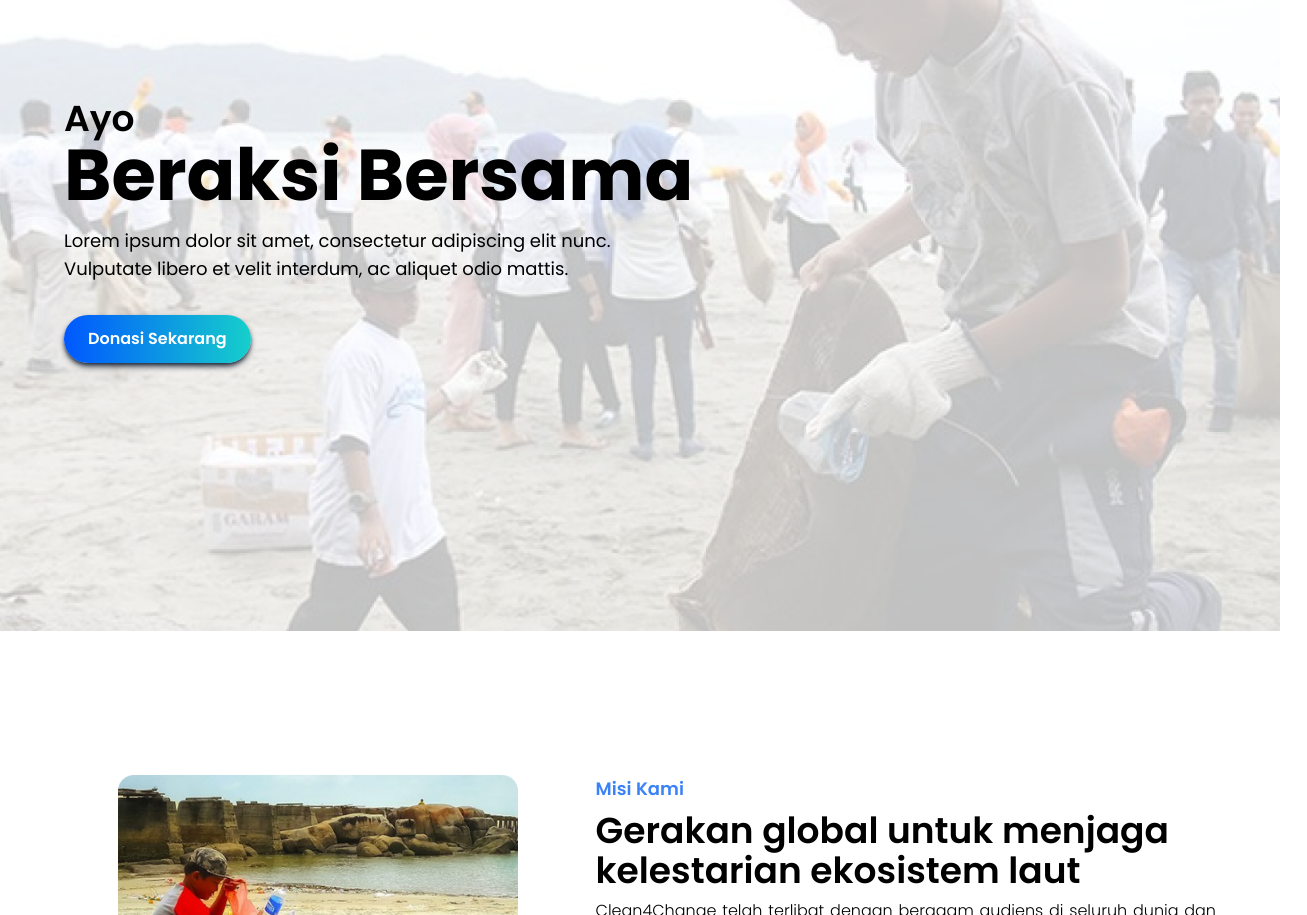
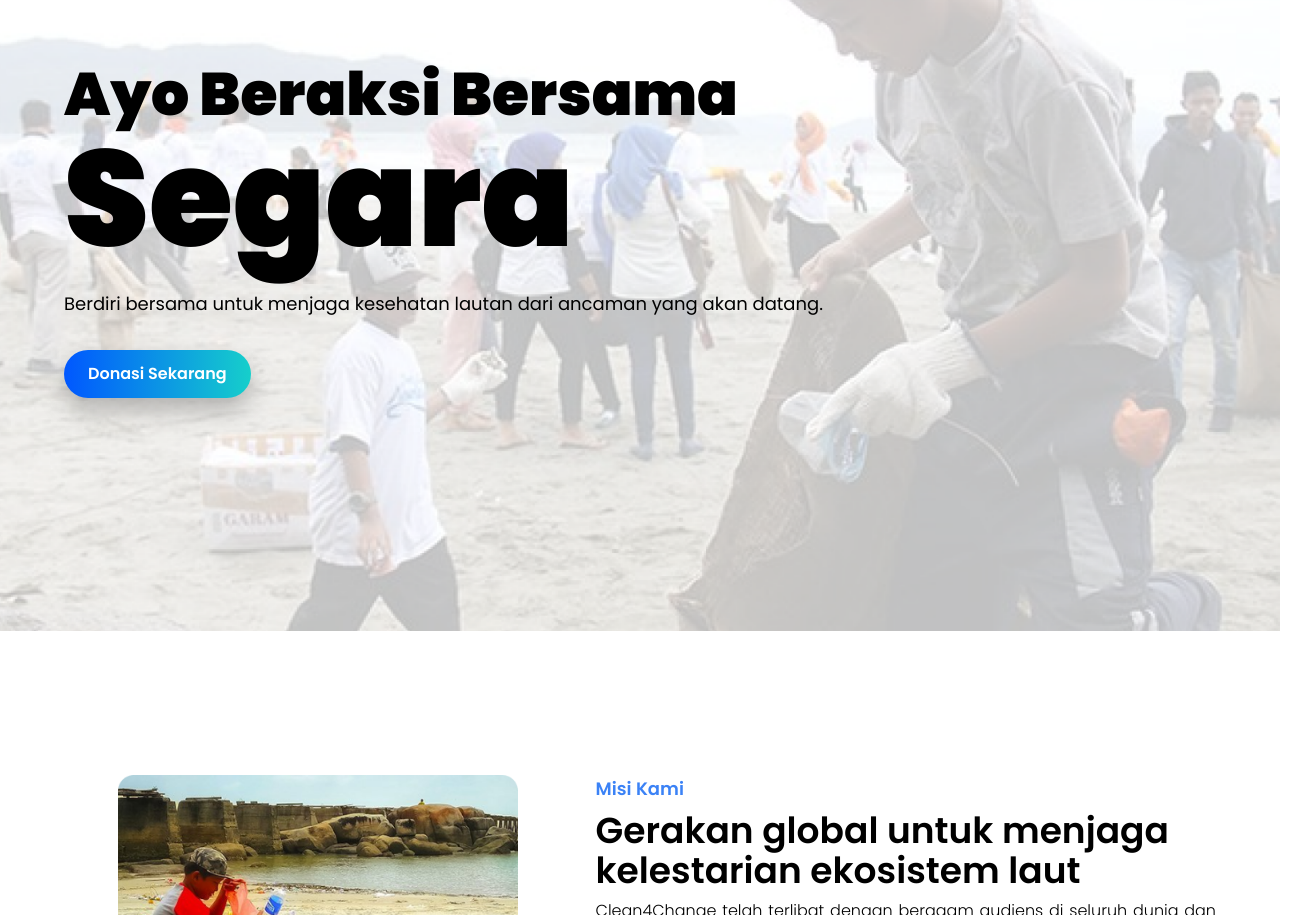
Before and after one commit to abizaqli07/invention-udayana, a React (Create React App) app: page /takeaction in a window 1280 px wide. Shown: the part 169-1084 px from the top of the page, 1307 px wide, since content can reach past the window. Built offline with nearby package versions, Linux system fonts and the light colour scheme.

Commit message:
tambah animasi di take action

```diff
--- a/src/components/subComponents/AboutHeader.jsx
+++ b/src/components/subComponents/AboutHeader.jsx
@@ -6,7 +6,7 @@ function AboutHeader() {
       <div className='flex about__hero w-full h-full'>
         <div className='flex flex-col justify-center items-center layout text-center lg:items-start lg:text-left'>
           <div className='text-6xl font-black' data-aos='fade-up' data-aos-duration='500'>Kami adalah</div>
-          <div className='text-[8.5rem] font-black leading-[1.1]' data-aos='fade-up' data-aos-duration='500' data-aos-delay='100'>Sagara</div>
+          <div className='text-[8.5rem] font-black leading-[1.1]' data-aos='fade-up' data-aos-duration='500' data-aos-delay='100'>Segara</div>
           <div className='text-normal pt-4' data-aos='fade-up' data-aos-duration='500' data-aos-delay='200'>Berdiri bersama untuk menjaga kesehatan lautan dari ancaman yang akan datang.</div>
           <div className='mt-8 flex flex-col gap-4' data-aos='fade-up' data-aos-duration='1000' data-aos-delay='1000'>
           <div className='py-3 px-6 rounded-full gradient-primary drop-shadow-[0px_12px_12px_rgba(0,0,0,0.25)] hover:drop-shadow-[0px_10px_10px_rgba(0,0,0,0.25)]  shadow-slate-800 font-semibold text-white cursor-pointer'>Donasi Sekarang</div>
--- a/src/components/subComponents/Donation/ConfirmDonation.jsx
+++ b/src/components/subComponents/Donation/ConfirmDonation.jsx
@@ -22,7 +22,7 @@ function ConfirmDonation(props) {
           <div className='donation__link-active pl-6' >Konfimasi Data & Donasi</div>
         </div>
 
-        <div className='min-w-[350px] flex flex-col p-12 bg-slate-100 rounded-xl max-w-sm self-center justify-self-center lg:self-start lg:justify-self-start'>
+        <div className='min-w-[350px] flex flex-col p-12 bg-slate-100 rounded-xl max-w-sm self-center justify-self-center lg:self-start lg:justify-self-start' data-aos='fade-left' data-aos-duration='500' data-aos-delay='100'>
           <div className='text-h3 font-bold mb-12'>Ringkasan Donasi</div>
           <div className='flex flex-col gap-1 text-small font-light pb-4 border-b-[1px] border-slate-800'>
 
--- a/src/components/subComponents/Donation/Donation.jsx
+++ b/src/components/subComponents/Donation/Donation.jsx
@@ -27,7 +27,7 @@ function Donation(props) {
           <div className='donation__link' onClick={props.showConfirm}>Konfimasi Data & Donasi</div>
         </div>
 
-        <form className='flex flex-col gap-4'>
+        <form className='flex flex-col gap-4' data-aos='fade-left' data-aos-duration='500' data-aos-delay='100'>
           <div className='text-h2 font-bold'>Donasi</div>
 
           <div className='grid grid-cols-1 gap-2 md:grid-cols-2'>
--- a/src/components/subComponents/News.jsx
+++ b/src/components/subComponents/News.jsx
@@ -60,7 +60,7 @@ function News() {
           {/* =========== NEWS CARD =========== */}
           <div className='news__card w-[300px] h-auto min-h-[380px] flex flex-col gap-4 relative overflow-hidden rounded-2xl transition-all duration-300 ease-in-out' data-aos='fade-up' data-aos-duration='1000' data-aos-delay='500'>
             <div className='news__image news__image4 w-[300px] h-[200px] transition-all duration-300 ease-in-out rounded-2xl  delay-100'></div>
-            <div className='news__content flex flex-col gap-1 absolute z-20 left-0 bottom-0 p-4 transition-all duration-100 ease-out delay-100' data-aos='fade-up' data-aos-duration='1000' data-aos-delay='1000'>
+            <div className='news__content flex flex-col gap-1 absolute z-20 left-0 bottom-0 p-4 transition-all duration-100 ease-out delay-100'>
               <div className='text-h3 font-semibold mb-2'>700 Orang Diselamatkan!</div>
               <div className='text-small font-light mb-4'>Italia menyelamatkan hampir 700 imigran di pantai Calabria.</div>
               <div className='flex justify-between items-center mt-2'>
@@ -73,7 +73,7 @@ function News() {
           {/* =========== NEWS CARD =========== */}
           <div className='news__card w-[300px] h-auto min-h-[380px] flex flex-col gap-4 relative overflow-hidden rounded-2xl transition-all duration-300 ease-in-out' data-aos='fade-up' data-aos-duration='1000' data-aos-delay='500'>
             <div className='news__image news__image5 w-[300px] h-[200px] transition-all duration-300 ease-in-out rounded-2xl  delay-100'></div>
-            <div className='news__content flex flex-col gap-1 absolute z-20 left-0 bottom-0 p-4 transition-all duration-100 ease-out delay-100' data-aos='fade-up' data-aos-duration='1000' data-aos-delay='1000'>
+            <div className='news__content flex flex-col gap-1 absolute z-20 left-0 bottom-0 p-4 transition-all duration-100 ease-out delay-100' data-aos='fade-up'>
               <div className='text-h3 font-semibold mb-2'>Shinzo Abe</div>
               <div className='text-small font-light mb-4'>Kedigdayaan Maritim Jepang pada masa Shinzo Abe.</div>
               <div className='flex justify-between items-center mt-2'>
@@ -86,7 +86,7 @@ function News() {
           {/* =========== NEWS CARD =========== */}
           <div className='news__card w-[300px] h-auto min-h-[380px] flex flex-col gap-4 relative overflow-hidden rounded-2xl transition-all duration-300 ease-in-out' data-aos='fade-up' data-aos-duration='1000' data-aos-delay='500'>
             <div className='news__image news__image6 w-[300px] h-[200px] transition-all duration-300 ease-in-out rounded-2xl  delay-100'></div>
-            <div className='news__content flex flex-col gap-1 absolute z-20 left-0 bottom-0 p-4 transition-all duration-100 ease-out delay-100' data-aos='fade-up' data-aos-duration='1000' data-aos-delay='1000'>
+            <div className='news__content flex flex-col gap-1 absolute z-20 left-0 bottom-0 p-4 transition-all duration-100 ease-out delay-100' data-aos='fade-up'>
               <div className='text-h3 font-semibold mb-2'>Ancol milik siapa?</div>
               <div className='text-small font-light mb-4'>Hak milik antara Ciputra dengan Pemprov Jakarta.</div>
               <div className='flex justify-between items-center mt-2'>
--- a/src/components/subComponents/TakeActionDonation.jsx
+++ b/src/components/subComponents/TakeActionDonation.jsx
@@ -14,7 +14,7 @@ function TakeActionDonation() {
 
   return (
     <div className='w-full donation__background py-20 mb-36'>
-      <div className='layout flex justify-center items-center'>
+      <div className='layout flex justify-center items-center' data-aos='zoom-in' data-aos-duration='500' data-aos-delay='1000'>
         {
           toggle.tabType === 'personal' && <PersonalData showPersonal={() => toggleHandler('personal')} showDonation={() => toggleHandler('donation')} showConfirm={() => toggleHandler('confirm')}/>
         }
--- a/src/components/subComponents/TakeActionHeader.jsx
+++ b/src/components/subComponents/TakeActionHeader.jsx
@@ -5,11 +5,11 @@ function TakeActionHeader() {
     <div className='w-full h-[100vh] bg-slate-400 relative'>
       <div className='flex takeaction__hero w-full h-full'>
         <div className='flex flex-col justify-center items-center layout text-center lg:items-start lg:text-left'>
-          <div className='text-h1 font-semibold'>Ayo</div>
-          <div className='text-biggest font-bold'>Beraksi Bersama</div>
-          <div className='text-normal pt-4'>Lorem ipsum dolor sit amet, consectetur adipiscing elit nunc. <br /> Vulputate libero et velit interdum, ac aliquet odio mattis.</div>
-          <div className='mt-8 flex flex-col gap-4'>
-            <div className='py-3 px-6 rounded-full gradient-primary shadow-md shadow-slate-800 font-semibold text-white cursor-pointer'>Donasi Sekarang</div>
+          <div className='text-6xl font-black' data-aos='fade-up' data-aos-duration='500'>Ayo Beraksi Bersama</div>
+          <div className='text-[8.5rem] font-black leading-[1.1]' data-aos='fade-up' data-aos-duration='500' data-aos-delay='100'>Segara</div>
+          <div className='text-normal pt-4' data-aos='fade-up' data-aos-duration='500' data-aos-delay='200'>Berdiri bersama untuk menjaga kesehatan lautan dari ancaman yang akan datang.</div>
+          <div className='mt-8 flex flex-col gap-4' data-aos='fade-up' data-aos-duration='1000' data-aos-delay='1000'>
+          <div className='py-3 px-6 rounded-full gradient-primary drop-shadow-[0px_12px_12px_rgba(0,0,0,0.25)] hover:drop-shadow-[0px_10px_10px_rgba(0,0,0,0.25)]  shadow-slate-800 font-semibold text-white cursor-pointer'>Donasi Sekarang</div>
           </div>
         </div>
       </div>
--- a/src/components/subComponents/TakeActionService.jsx
+++ b/src/components/subComponents/TakeActionService.jsx
@@ -3,15 +3,15 @@ import ServiceImage from '../../assets/takeActionService.png'
 
 function TakeActionService() {
   return (
-    <div className='pt-36 w-full'>
+    <div className='py-36 w-full'>
       <div className='layout'>
         <div className='grid grid-cols-1 gap-8 md:grid-cols-[.9fr_1.1fr] sm:gap-6'>
-          <div className='w-full flex justify-center items-center md:items-start'><img className='w-full h-auto max-w-[400px]' src={ServiceImage}/></div>
+          <div className='w-full flex justify-center items-center md:items-start' data-aos='fade-right' data-aos-duration='1000' data-aos-delay='500'><img className='w-full h-auto max-w-[400px]' src={ServiceImage}/></div>
           <div className='flex flex-col gap-4 text-center md:text-left md:gap-2'>
-            <div className='text-normal font-semibold text-blue-500'>Misi Kami</div>
-            <div className='text-h3 lg:text-h1 font-semibold'>Gerakan global untuk menjaga kelestarian ekosistem laut</div>
-            <div className='text-smallest font-light text-justify lg:text-small'>Clean4Change telah terlibat dengan beragam audiens di seluruh dunia dan memotivasi mereka untuk mengadopsi perilaku pembersihan. Dan hingga saat ini, kami secara kolektif telah mengumpulkan lebih dari 1,5 juta keping sampah di seluruh dunia dan terus bertambah.</div>
-            <div className='text-smallest font-light text-justify lg:text-small'>Kita tahu bahwa keterlibatan karyawan dan warga negara dimungkinkan jika semua orang percaya bahwa menjaga kebersihan lingkungan kita adalah tanggung jawab bersama antara pemerintah, otoritas lokal, organisasi, dan individu.</div>
+            <div className='text-normal font-semibold text-blue-500' data-aos='fade-left' data-aos-duration='500'>Misi Kami</div>
+            <div className='text-h3 lg:text-h1 font-semibold' data-aos='fade-left' data-aos-duration='500' data-aos-delay='100'>Gerakan global untuk menjaga kelestarian ekosistem laut</div>
+            <div className='text-smallest font-light text-justify lg:text-small' data-aos='fade-left' data-aos-duration='1000' data-aos-delay='500'>Clean4Change telah terlibat dengan beragam audiens di seluruh dunia dan memotivasi mereka untuk mengadopsi perilaku pembersihan. Dan hingga saat ini, kami secara kolektif telah mengumpulkan lebih dari 1,5 juta keping sampah di seluruh dunia dan terus bertambah.</div>
+            <div className='text-smallest font-light text-justify lg:text-small' data-aos='fade-left' data-aos-duration='1000' data-aos-delay='500'>Kita tahu bahwa keterlibatan karyawan dan warga negara dimungkinkan jika semua orang percaya bahwa menjaga kebersihan lingkungan kita adalah tanggung jawab bersama antara pemerintah, otoritas lokal, organisasi, dan individu.</div>
           </div>
         </div>
       </div>
```
Also changed, not shown: src/components/TakeAction.jsx (+12 -3 lines).
